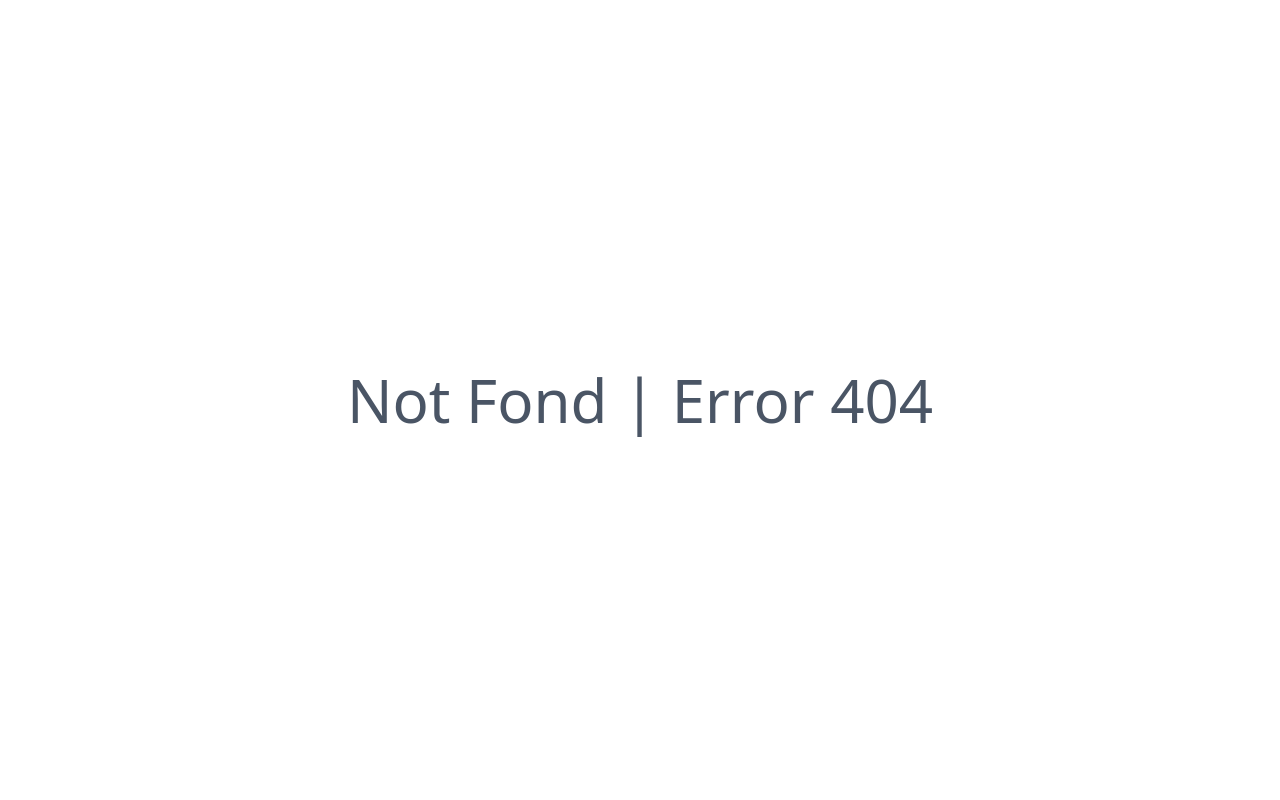
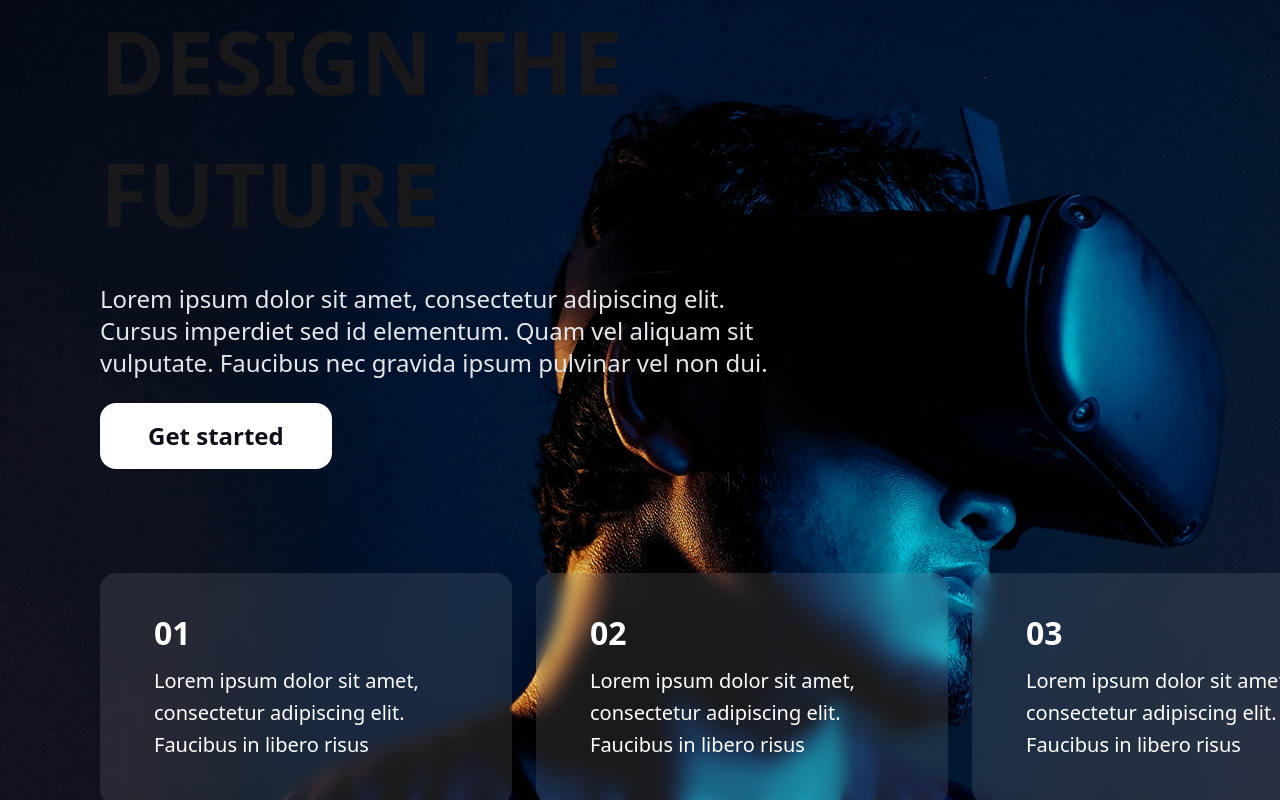
Before and after one commit to safooahmed1/Site-compilation, a React (Vite) app: page /japan in a window 1280 px wide. Before the commit this address had no page. Built offline with nearby package versions, Linux system fonts and the light colour scheme.

Commit message:
DonePro9

```diff
--- a/src/App.jsx
+++ b/src/App.jsx
@@ -10,6 +10,7 @@ import Nintando from "./pages/Nintando";
 import MarwanPablo from "./pages/MarwanPablo";
 import { Toaster } from "react-hot-toast";
 import AdminPage from "./pages/AdminPage";
+import { Japan } from "./pages/Japan";
 
 export default function App() {
   return (
@@ -28,6 +29,7 @@ export default function App() {
             <Route path="adminPage" element={<AdminPage />} />
             <Route path="nintando" element={<Nintando />} />
             <Route path="marwan-pablo" element={<MarwanPablo />} />
+            <Route path="japan" element={<Japan />} />
           </Route>
           <Route
             path="*"
--- a/src/components/Container.jsx
+++ b/src/components/Container.jsx
@@ -7,6 +7,7 @@ import pro5 from "../assets/pro5.png"
 import pro6 from "../assets/pro6.png"
 import pro7 from "../assets/pro7.png"
 import pro8 from "../assets/pro8.png"
+import pro9 from "../assets/pro9.png"
 
 
 export default function Container() {
@@ -40,8 +41,8 @@ export default function Container() {
         <Link to="/marwan-pablo" className="group w-96 h-auto rounded-lg shadow-lg hover:scale-105 transition-transform duration-300 flex items-center justify-center bg-black/20 overflow-hidden text-white font-bold text-xl">
         <img src={pro8} alt="Project preview" className="w-full h-auto object-contain transition-transform duration-300 group-hover:scale-110" />
         </Link>
-        <Link to="/project9" className="group w-96 h-auto rounded-lg shadow-lg hover:scale-105 transition-transform duration-300 flex items-center justify-center bg-black/20 overflow-hidden text-white font-bold text-xl">
-          Project 9
+        <Link to="/japan" className="group w-96 h-auto rounded-lg shadow-lg hover:scale-105 transition-transform duration-300 flex items-center justify-center bg-black/20 overflow-hidden text-white font-bold text-xl">
+        <img src={pro9} alt="Project preview" className="w-full h-auto object-contain transition-transform duration-300 group-hover:scale-110" />
         </Link>
         <Link to="/project10" className="group w-96 h-auto rounded-lg shadow-lg hover:scale-105 transition-transform duration-300 flex items-center justify-center bg-black/20 overflow-hidden text-white font-bold text-xl">
           Project 10
@@ -91,6 +92,12 @@ export default function Container() {
         <Link to="/project25" className="group w-96 h-auto rounded-lg shadow-lg hover:scale-105 transition-transform duration-300 flex items-center justify-center bg-black/20 overflow-hidden text-white font-bold text-xl">
           Project 25
         </Link>
+        <Link to="/project25" className="group w-96 h-auto rounded-lg shadow-lg hover:scale-105 transition-transform duration-300 flex items-center justify-center bg-black/20 overflow-hidden text-white font-bold text-xl">
+          Project 26
+        </Link>
+        <Link to="/project25" className="group w-96 h-auto rounded-lg shadow-lg hover:scale-105 transition-transform duration-300 flex items-center justify-center bg-black/20 overflow-hidden text-white font-bold text-xl">
+          Project 27
+        </Link>
       </div>
     </>
   )
--- /dev/null
+++ b/src/pages/Japan.jsx
@@ -0,0 +1,154 @@
+import bg from "../assets/pro9/bg.png";
+import { motion } from "framer-motion";
+
+export const Japan = () => {
+  let parentStyle = {
+    backgroundImage: `url(${bg})`,
+    backgroundPosition: "right top",
+  };
+
+  const container = {
+    hidden: { opacity: 0 },
+    show: {
+      opacity: 1,
+      transition: {
+        staggerChildren: 0.2, // كل عنصر يدخل بعد التاني بـ 0.2 ثانية
+        delayChildren: 0.3, // تأخير قبل ما نبدأ كله
+      },
+    },
+  };
+
+  const item = {
+    hidden: { opacity: 0, x: -30 },
+    show: {
+      opacity: 1,
+      x: 0,
+      transition: {
+        duration: 0.6,
+        ease: "easeOut",
+      },
+    },
+  };
+
+  //card
+  const containerCard = {
+    hidden: { opacity: 0 },
+    show: {
+      opacity: 1,
+      transition: {
+        staggerChildren: 0.15, // كل كارد تطلع بعد التانية بـ 0.15 ثانية
+      },
+    },
+  };
+
+  const cardVariant = {
+    hidden: {
+      opacity: 0,
+      y: 60, // تبدأ تحت بـ 60px
+    },
+    show: {
+      opacity: 1,
+      y: 0, // تطلع لمكانها الطبيعي
+      transition: {
+        duration: 0.6,
+        ease: [0.25, 0.4, 0.25, 1], // easing curve ناعم
+      },
+    },
+  };
+
+  const cards = [
+    {
+      number: "01",
+      text: "Lorem ipsum dolor sit amet, consectetur adipiscing elit. Faucibus in libero risus",
+    },
+    {
+      number: "02",
+      text: "Lorem ipsum dolor sit amet, consectetur adipiscing elit. Faucibus in libero risus",
+    },
+    {
+      number: "03",
+      text: "Lorem ipsum dolor sit amet, consectetur adipiscing elit. Faucibus in libero risus",
+    },
+  ];
+
+  return (
+    <>
+      <div
+        style={parentStyle}
+        className="overflow-hidden h-screen w-full bg-no-repeat bg-[#050912] justify-center flex flex-col px-[100px] gap-[104px]"
+      >
+        {/* Content */}
+        <motion.div
+          className="Content flex flex-col w-full max-w-[684px] gap-[24px]"
+          variants={container}
+          initial="hidden"
+          animate="show"
+        >
+          <motion.h1
+            className="text-[88px] font-black"
+            variants={item}
+            whileHover={{
+              textShadow:
+                "0px 0px 20px rgba(255,255,255,0.8), 0px 0px 40px rgba(139,92,246,0.6)",
+              transition: { duration: 0.3 },
+            }}
+          >
+            DESIGN THE FUTURE
+          </motion.h1>
+
+          <motion.p
+            className="leading-[32px] text-[clamp(18px,3vw,24px)] text-gray-200"
+            variants={item}
+          >
+            Lorem ipsum dolor sit amet, consectetur adipiscing elit. Cursus
+            imperdiet sed id elementum. Quam vel aliquam sit vulputate. Faucibus
+            nec gravida ipsum pulvinar vel non dui.
+          </motion.p>
+
+          <motion.button
+            className="px-[48px] py-[24px] bg-white text-[#100E19] w-fit rounded-[16px] leading-[18px] text-[24px] font-semibold hover:bg-gray-100 transition-colors"
+            variants={item}
+            whileHover={{
+              scale: 1.05,
+              boxShadow: "0px 0px 25px rgba(255,255,255,0.5)",
+            }}
+            whileTap={{ scale: 0.95 }}
+            transition={{ duration: 0.2 }}
+          >
+            Get started
+          </motion.button>
+        </motion.div>
+
+        {/* card list */}
+        <motion.div
+          className="flex gap-[24px]"
+          variants={container}
+          initial="hidden"
+          animate="show"
+        >
+          {cards.map((card, index) => (
+            <motion.div
+              key={index}
+              className="py-[44px] px-[54px] rounded-2xl w-[412px] h-[232px] bg-white/10 backdrop-blur-sm text-white"
+              variants={cardVariant}
+              whileHover={{
+                y: -10,
+                scale: 1.02,
+                transition: { duration: 0.3 },
+              }}
+            >
+              <div className="w-[305px] gap-[16px] flex flex-col">
+                <h2 className="font-black text-[32px] leading-[32px]">
+                  {card.number}
+                </h2>
+                <p className="font-light text-[20px] leading-[32px]">
+                  {card.text}
+                </p>
+              </div>
+            </motion.div>
+          ))}
+        </motion.div>
+      </div>
+    </>
+  );
+};
```
Also changed, not shown: src/assets/pro9.png (added), src/assets/pro9/bg.png (added), src/index.css (line endings or trailing spaces).
